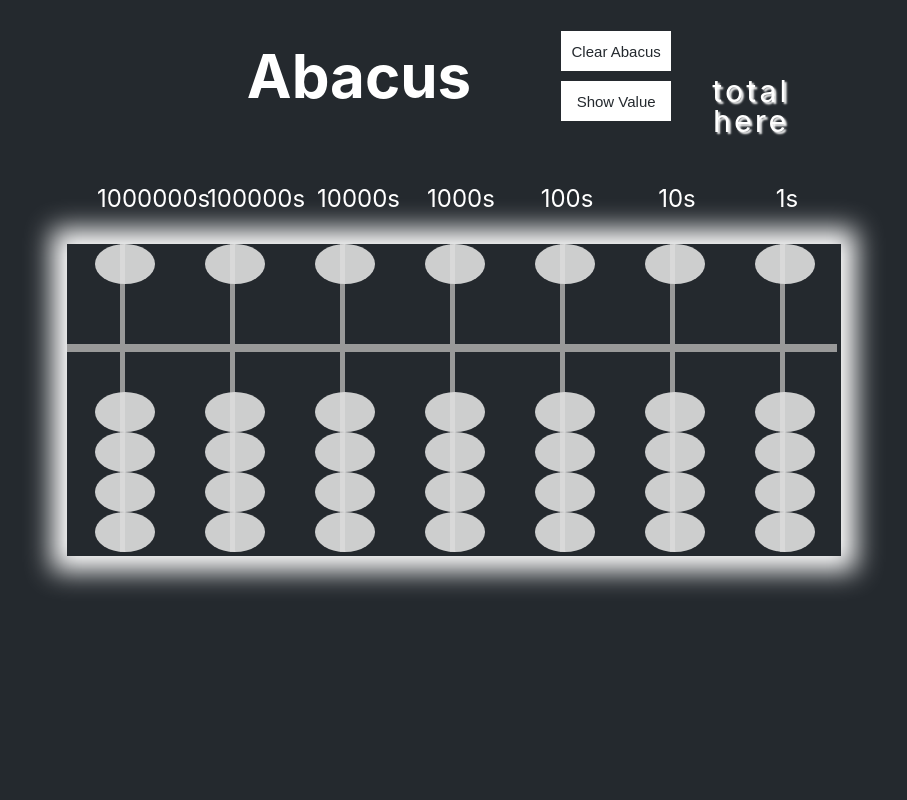
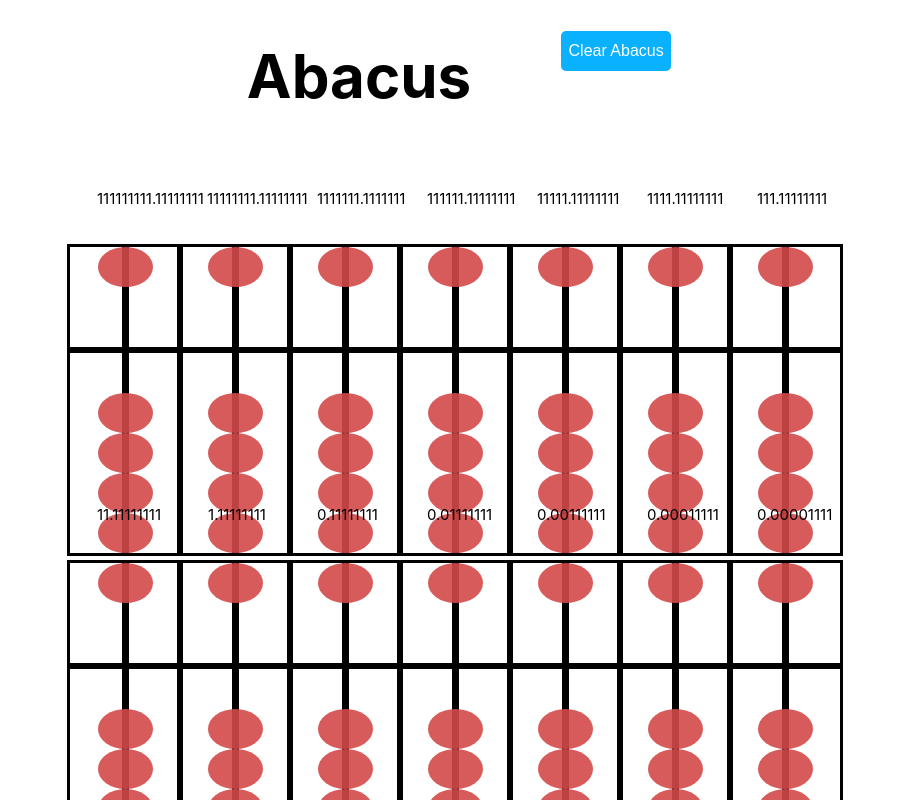
Before and after one commit to cyproto/abacus, a React (Create React App) app: page / in a window 1280 px wide. Shown: the whole page, without its empty margins (186-1093 px from the left). Built offline with nearby package versions, Linux system fonts and the light colour scheme.

Commit message:
17 rails added, need to get all in single line

```diff
--- a/public/index.html
+++ b/public/index.html
@@ -24,7 +24,7 @@
       work correctly both with client-side routing and a non-root public URL.
       Learn how to configure a non-root public URL by running `npm run build`.
     -->
-    <title>React App</title>
+    <title>Abacus</title>
   </head>
   <body>
     <noscript>You need to enable JavaScript to run this app.</noscript>
--- a/src/App.js
+++ b/src/App.js
@@ -9,18 +9,35 @@ class App extends Component {
   constructor(props) {
     super(props);
     this.state = {
-      ups: [{ isUp: 0 }, { isUp: 0 }, { isUp: 0 }, { isUp: 0 }, { isUp: 0 }, { isUp: 0 }, { isUp: 0 }],
-      downs: [{ isDown: 1, nums: [120, 80, 40, 0] },
-      { isDown: 1, nums: [120, 80, 40, 0] },
-      { isDown: 1, nums: [120, 80, 40, 0] },
-      { isDown: 1, nums: [120, 80, 40, 0] },
-      { isDown: 1, nums: [120, 80, 40, 0] },
-      { isDown: 1, nums: [120, 80, 40, 0] },
-      { isDown: 1, nums: [120, 80, 40, 0] }
+      ups: [{ isUp: 0 }, { isUp: 0 }, { isUp: 0 }, { isUp: 0 },
+      { isUp: 0 }, { isUp: 0 }, { isUp: 0 }, { isUp: 0 },
+      { isUp: 0 }, { isUp: 0 }, { isUp: 0 }, { isUp: 0 },
+      { isUp: 0 }, { isUp: 0 }, { isUp: 0 }, { isUp: 0 },
+      { isUp: 0 }],
+      downs: [
+        { isDown: 1, nums: [120, 80, 40, 0] },
+        { isDown: 1, nums: [120, 80, 40, 0] },
+        { isDown: 1, nums: [120, 80, 40, 0] },
+        { isDown: 1, nums: [120, 80, 40, 0] },
+        { isDown: 1, nums: [120, 80, 40, 0] },
+        { isDown: 1, nums: [120, 80, 40, 0] },
+        { isDown: 1, nums: [120, 80, 40, 0] },
+        { isDown: 1, nums: [120, 80, 40, 0] },
+        { isDown: 1, nums: [120, 80, 40, 0] },
+        { isDown: 1, nums: [120, 80, 40, 0] },
+        { isDown: 1, nums: [120, 80, 40, 0] },
+        { isDown: 1, nums: [120, 80, 40, 0] },
+        { isDown: 1, nums: [120, 80, 40, 0] },
+        { isDown: 1, nums: [120, 80, 40, 0] },
+        { isDown: 1, nums: [120, 80, 40, 0] },
+        { isDown: 1, nums: [120, 80, 40, 0] },
+        { isDown: 1, nums: [120, 80, 40, 0] },
       ],
       clearAll: false,
-      units: ['1000000s', '100000s', '10000s', '1000s', '100s', '10s', '1s']
+      units: ['111111111.11111111', '11111111.11111111', '1111111.1111111', '111111.11111111', '11111.11111111', '1111.11111111', '111.11111111', '11.11111111', '1.11111111', '0.11111111', '0.01111111', '0.00111111', '0.00011111', '0.00001111', '0.00000111', '0.00000011', '0.00000001']
     }
+
+    this.showNum = this.showNum.bind(this)
   }
 
   showNum() {
@@ -51,7 +68,7 @@ class App extends Component {
     let array = Array.from(set);
     var weishu = array[array.length - 1] - array[0];
     var start = res[0][0];
-    for (let [index, item] of res.entries()) {
+    for (let [item] of res.entries()) {
       var weight = weishu - (item[0] - start);
       total += Math.pow(10, weight) * (parseInt(item[1]) + 1)
     }
@@ -71,18 +88,16 @@ class App extends Component {
     var up = document.getElementsByClassName('upbead');
     var down = document.getElementsByClassName('down-beads-container');
 
-    for (var i = 0; i < 7; i++) {
+    for (var i = 0; i < 17; i++) {
       up[i].style.transform = 'translateY(0px)';
-      up[i].style.background = '#e0e0e0'
+      up[i].style.background = 'rgb(211, 74, 74)'
       up[i].style.opacity = '0.9'
       var arr = down[i].getElementsByClassName('downbead')
       for (var j = 0; j < 4; j++) {
         arr[j].style.transform = 'translateY(0px)';
-        arr[j].style.background = '#e0e0e0'
+        arr[j].style.background = 'rgb(211, 74, 74)'
         arr[j].style.opacity = '0.9'
       }
-
-
     }
   }
 
--- a/src/App.scss
+++ b/src/App.scss
@@ -1,5 +1,5 @@
 body{
-	background: #24292e;
+	background: #ffffff;
 	margin: 0;
 	padding: 0;
 	height: 100%;
@@ -11,7 +11,7 @@ ul,li{
 	padding:0;
 }
 h1,h3{
-  color: #fff;
+  color: rgb(0, 0, 0);
   text-align: center;
 }
 h1{
@@ -31,37 +31,38 @@ footer{
   width: 774px;
   height: 312px;
   box-shadow: 0px 0px 25px 15px #fff;
+  box-sizing: border-box;
 }
 .abacus-list{
 	margin: 0 auto;
 	height: 322px;
 	width: 774px;
-	position: relative;
 }
 
 .ab-item{
 	width: 110px;
 	height: 252px;
-	position: relative;
-	display: inline-block;
+  position: relative;
+  display: inline-block;
   .unit{
     position: absolute;
     width: 60px;
     height: 30px;
-    color: white;
+    color: rgb(0, 0, 0);
     right: 20px;
     top: -60px;
     text-align:center;
     line-height: 30px;
-    font-size: 1.5em;
+    font-size: 15px;
   }
 }
 
 .up-beads-container{
 	height: 100px;
 	width: 110px;
-	border-bottom: 5px solid #999;
-	overflow: hidden;
+	border-bottom: 3px solid rgb(0, 0, 0);
+  overflow: hidden;
+  border-style: solid;
 	position: relative;
 
 }
@@ -69,28 +70,32 @@ footer{
 .down-beads-container{
 	width: 110px;
 	height: 200px;
-	border-top: 3px solid #999;
-	overflow: hidden;
+	border-top: 3px solid rgb(0, 0, 0);
+  overflow: hidden;
+  border-style: solid;
 	position: relative;
 }
 
 .up-vertical-pole, .down-vertical-pole{
 
-	width: 5px;
-	height: 100px;
-	background: #999;
+	width: 1px;
+	height: 100%;
+  background: rgb(0, 0, 0);
+  border-style: solid;
 	margin: 0 auto;
 }
 
 .down-vertical-pole{
-	height: 205px;
+  height: 100%;
+  border-style: solid;
+  background: rgb(0, 0, 0);
 }
 
 .upbead{
-	width: 60px;
+	width: 55px;
 	height: 40px;
-	border-radius: 50%;
-	background: #e0e0e0;
+	border-radius: 55%;
+	background: rgb(211, 74, 74);
 	left: 25%;
 	top: 0;
 	position: absolute;
@@ -106,11 +111,11 @@ footer{
 .downbead{
 	position: absolute;
 	bottom: 0;
-	width: 60px;
+	width: 55px;
 	height: 40px;
-	background: #e0e0e0;
+	background: rgb(211, 74, 74);
 	margin-left: 25%;
-	border-radius: 50%;
+	border-radius: 55%;
   opacity: 0.9;
 }
 
@@ -126,7 +131,6 @@ footer{
 }
 .downbead:nth-child(3){
 	bottom: 40px;
-
 }
 
 
@@ -154,14 +158,14 @@ header{
     margin: 5px 0;
     border: none;
     outline: none;
-    background: white;
-    color: #24292e;
-    font-size: 15px;
-
+    border-radius: 5px;
+    background: rgb(9, 177, 255);
+    color: #ffffff;
+    font-size: 16px;
     transition: .5s;
   }
   button:hover{
-    background: #24292e;
+    background: #555555;
     color:white;
     outline: 1px solid white;
   }
--- a/src/components/AbacusItem.jsx
+++ b/src/components/AbacusItem.jsx
@@ -3,6 +3,10 @@ import DownBeads from './DownBeads'
 import ReactDOM from "react-dom";
 
 export default class AbacusItem extends React.Component {
+  constructor() {
+    super();
+    this.handleupClick = this.handleupClick.bind(this);
+  }
 
   handleupClick() {
     //this.props.up = !this.props.up
@@ -11,11 +15,11 @@ export default class AbacusItem extends React.Component {
     ReactDOM.findDOMNode(this.refs.upbead).style.transition = '.5s'
     if (this.props.up) {
       ReactDOM.findDOMNode(this.refs.upbead).style.transform = 'translateY(60px)'
-      ReactDOM.findDOMNode(this.refs.upbead).style.background = 'white'
+      ReactDOM.findDOMNode(this.refs.upbead).style.background = 'brown'
       ReactDOM.findDOMNode(this.refs.upbead).style.opacity = '1'
     } else {
       ReactDOM.findDOMNode(this.refs.upbead).style.transform = 'translateY(0px)'
-      ReactDOM.findDOMNode(this.refs.upbead).style.background = '#e0e0e0'
+      ReactDOM.findDOMNode(this.refs.upbead).style.background = 'rgb(211, 74, 74)'
       ReactDOM.findDOMNode(this.refs.upbead).style.opacity = '0.9'
     }
 
@@ -24,7 +28,7 @@ export default class AbacusItem extends React.Component {
   clearUpBeads() {
 
     React.findDOMNode(this.refs.upbead).style.transform = 'translateY(0px)'
-    React.findDOMNode(this.refs.upbead).style.background = '#e0e0e0'
+    React.findDOMNode(this.refs.upbead).style.background = 'rgb(211, 74, 74)'
     React.findDOMNode(this.refs.upbead).style.opacity = '0.9'
   }
 
@@ -36,7 +40,7 @@ export default class AbacusItem extends React.Component {
         <div className="unit" {...this.props.unit}>{this.props.unit}</div>
         <div className="up-beads-container">
           <div className="up-vertical-pole"></div>
-          <div ref="upbead" {...this.props} onClick={this.handleupClick.bind(this)} className="upbead"></div>
+          <div ref="upbead" {...this.props} onClick={this.handleupClick} className="upbead"></div>
         </div>
 
         <DownBeads {...this.props.down} />
--- a/src/components/DownBeads.jsx
+++ b/src/components/DownBeads.jsx
@@ -1,6 +1,11 @@
 import React from 'react'
 
 export default class DownBeads extends React.Component {
+    constructor() {
+        super();
+        this.handledownClick = this.handledownClick.bind(this);
+    }
+
     handledownClick(e) {
         let count = e.target.getAttribute('data-index');
         let parent = e.target.parentNode;
@@ -11,7 +16,7 @@ export default class DownBeads extends React.Component {
                 this.props.nums[i] += 40;
                 parent.childNodes[i].style.transition = '.5s'
                 parent.childNodes[i].style.transform = 'translateY(-40px)'
-                parent.childNodes[i].style.background = 'white'
+                parent.childNodes[i].style.background = 'brown'
                 parent.childNodes[i].style.opacity = '1'
             }
         } else {
@@ -23,12 +28,13 @@ export default class DownBeads extends React.Component {
                     //??????????
                     // parent.childNodes[j].style.transition = '.5s'
                     parent.childNodes[j].style.transform = 'translateY(0px)'
-                    parent.childNodes[j].style.background = '#e0e0e0'
+                    parent.childNodes[j].style.background = 'rgb(211, 74, 74)'
                     parent.childNodes[j].style.opacity = '0.9'
                 }
                 val -= 40;
             }
         }
+        console.log(this.props.nums)
 
     }
 
@@ -36,8 +42,7 @@ export default class DownBeads extends React.Component {
         return (
             <div ref='dbs' className="down-beads-container">
                 {this.props.nums.map((item, index) => {
-
-                    return <div data-index={index} className="downbead" onClick={this.handledownClick.bind(this)} {...this.props}></div>
+                    return <div data-index={index} className="downbead" onClick={this.handledownClick}></div>
                 })}
                 <div className="down-vertical-pole"></div>
             </div>
--- a/src/components/Pannel.jsx
+++ b/src/components/Pannel.jsx
@@ -10,12 +10,12 @@ class Panel extends Component {
         >
           Clear Abacus
         </button>
-        <button
+        {/* <button
           onClick={this.props.showNum}
           className="control show">
           Show Value
         </button>
-        <span id="result">total here</span>
+        <span id="result">total here</span> */}
       </div>
     );
   }
```
